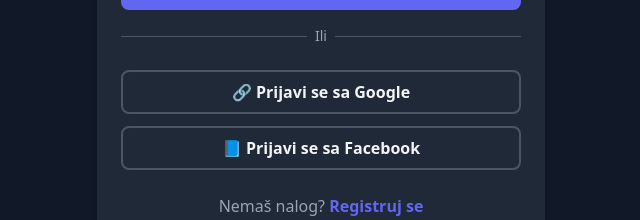
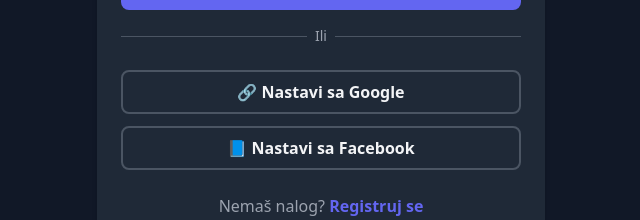
Before and after one commit to gaciksasa/kvizmanija, a React (Vite) app: page /login in a window 1280 px wide. Shown: the part 428-648 px from the top of the page, without its empty margins (319-959 px from the left). Built offline with nearby package versions, Linux system fonts and the light colour scheme; no server answers.

Commit message:
Update button labels for Google and Facebook login to improve clarity

```diff
--- a/src/pages/Login.tsx
+++ b/src/pages/Login.tsx
@@ -155,14 +155,14 @@
             onClick={handleGoogleLogin}
             className="w-full btn border-2 border-gray-600 hover:bg-gray-700 flex items-center justify-center gap-2"
           >
-            🔗 Prijavi se sa Google
+            🔗 Nastavi sa Google
           </button>
 
           <button
             onClick={handleFacebookLogin}
             className="w-full btn border-2 border-gray-600 hover:bg-gray-700 flex items-center justify-center gap-2"
           >
-            📘 Prijavi se sa Facebook
+            📘 Nastavi sa Facebook
           </button>
         </div>
 
--- a/src/pages/Register.tsx
+++ b/src/pages/Register.tsx
@@ -160,14 +160,14 @@
             onClick={handleGoogleSignUp}
             className="w-full btn border-2 border-gray-600 hover:bg-gray-700 flex items-center justify-center gap-2"
           >
-            🔗 Registruj se sa Google
+            🔗 Nastavi sa Google
           </button>
 
           <button
             onClick={handleFacebookSignUp}
             className="w-full btn border-2 border-gray-600 hover:bg-gray-700 flex items-center justify-center gap-2"
           >
-            📘 Registruj se sa Facebook
+            📘 Nastavi sa Facebook
           </button>
         </div>
 
```
